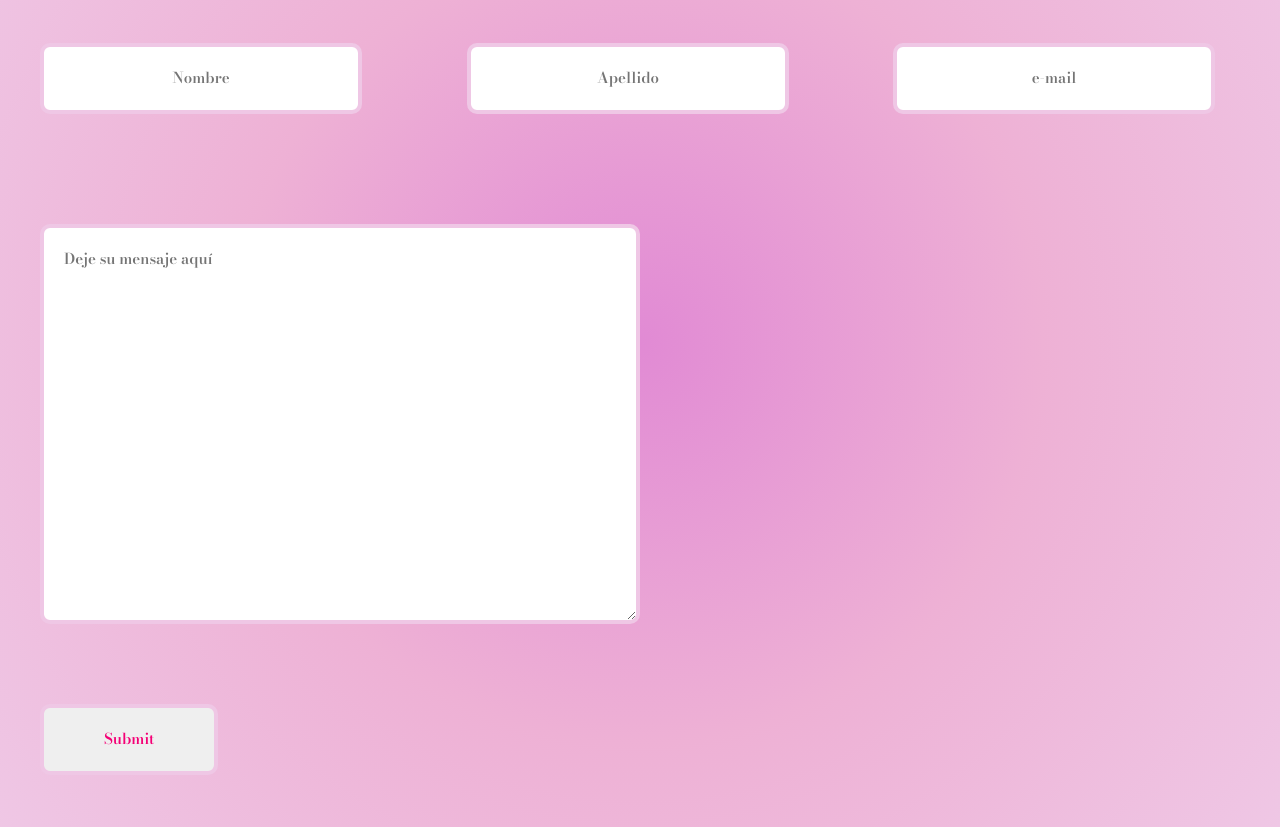
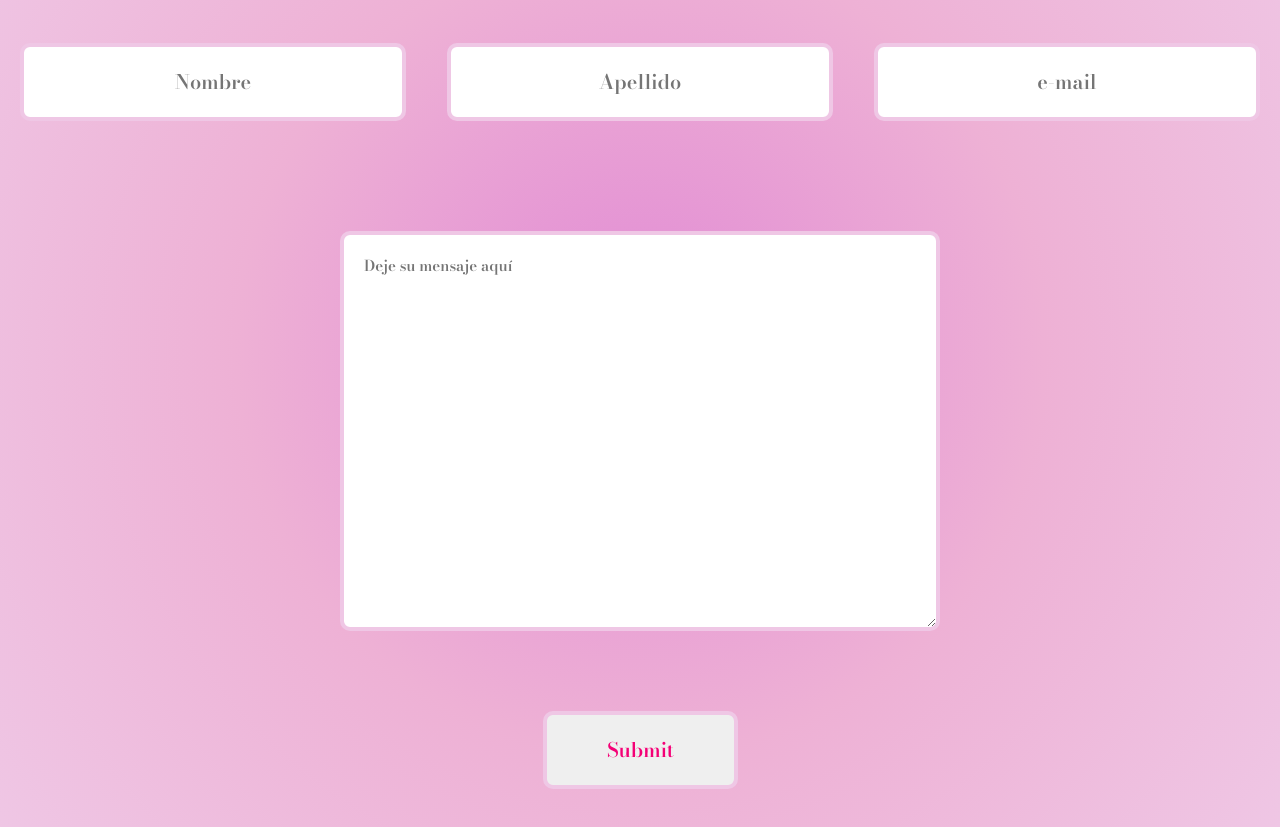
Before and after one commit to FlorenciaTeilleri/PFTEILLERI, a website: page paginas/contacto.html in a window 1280 px wide. Shown: the part 413-1240 px from the top of the page. Drawn offline with nearby package versions, Linux system fonts and the light colour scheme.

Commit message:
ya organizadas con sass todas mis paginas

```diff
--- a/paginas/contacto.html
+++ b/paginas/contacto.html
@@ -51,7 +51,7 @@
     <main class="main-contacto">
 
 
-        <div class="container-fluid">
+        <div class="container-fluid display-flex">
             <div class="row">
                 <div class="col-12 col-xl-12 justify-content-center columnas">
                     <H3 id="tituloContacto" class="tamañoFuente-50px animate__animated animate__pulse animate__slow">Contacto</H3>
@@ -60,20 +60,20 @@
                     <form action=""  enctype="multipart">
                         <div class="col-12 col-xl-12">
                                 <div class="row">
-                                    <div class="col-12 col-xl-4 justify-content-center columnas">
-                                        <input type="text" class="animate__animated animate__pulse animate__slow" placeholder="Nombre">
+                                    <div class="col-12 col-xl-4 columnas">
+                                        <input type="text" class="tamañoFuente-25px animate__animated animate__pulse animate__slow" placeholder="Nombre">
                                     </div>
-                                    <div class="col-12 col-xl-4 justify-content-center columnas">
-                                        <input type="text" class="animate__animated animate__pulse animate__slow" placeholder="Apellido">
+                                    <div class="col-12 col-xl-4 columnas">
+                                        <input type="text" class="tamañoFuente-25px animate__animated animate__pulse animate__slow" placeholder="Apellido">
                                     </div>
-                                    <div class="col-12 col-xl-4 justify-content-center columnas">
-                                        <input type="text" class="animate__animated animate__pulse animate__slow" placeholder="e-mail">
+                                    <div class="col-12 col-xl-4 columnas">
+                                        <input type="text" class="tamañoFuente-25px animate__animated animate__pulse animate__slow" placeholder="e-mail">
                                     </div>
-                                    <div class="col-12 col-xl-12 justify-content-center columnas">
-                                        <textarea name="" id="" cols="70" rows="40" class="animate__animated animate__pulse animate__slow" placeholder="Deje su mensaje aquí"></textarea>
+                                    <div class="col-12 col-xl-12 columnas justify-content-center ">
+                                        <textarea name="" id="" cols="70" rows="40" class="tamañoFuente-25px animate__animated animate__pulse animate__slow" placeholder="Deje su mensaje aquí"></textarea>
                                     </div>
-                                    <div class="col-12 col-xl-12 justify-content-center columnas">
-                                        <input id="boton" class=" tamañoFuente-20px animate__animated animate__pulse animate__slow" type="submit" placeholder="Enviar">
+                                    <div class="col-12 col-xl-12 columnas justify-content-center ">
+                                        <input id="boton" class="tamañoFuente-25px animate__animated animate__pulse animate__slow" type="submit" placeholder="Enviar">
                                     </div>
                                 </div>
                         </div>
--- a/scss/paginas/contacto.scss
+++ b/scss/paginas/contacto.scss
@@ -1,11 +1,19 @@
 
 .main-contacto{
     background-image: $fondo-primario;
-    display: flex;
+    display: flex !important;
+    justify-content: center !important;
     flex-direction: column;
     min-height: 100vh;
     min-height: 100vh;
 
+    .main-contacto .columnas textarea{
+        display: flex;
+    }
+    div.columnas{
+        display: flex;
+        justify-content: center;
+    }
     .columnas{
         padding: 20px;
 
@@ -13,34 +21,37 @@
             text-align: center;
             padding: 20px;
             color: $color-secundario;
-            font-weight: bold;
+        }
+
+        .main-contacto .columnas input{
+            display: flex;
         }
 
         input{
+            justify-content: center;
             text-align: center;
-            font-size: 15px;
+            font-size: 20px;
             padding: 20px 60px;
             color:$color-primario;
-            font-weight: bold;
             border: 4px solid $color-terciario;
             border-radius: 10px ;
             margin: 20px;
         }
-
         textarea{
+            display: flex;
+            justify-content: center;
             font-size: 15px;
             padding: 20px;
-            color:#F40076;
-            font-family: 'Bodoni Moda', serif;
-            font-weight: bold;
+            color:$color-primario;
             border: 4px solid #efc7e5;
             border-radius: 10px ;
-            margin: 50px 20px 20px 20px;
+            margin: $margin * 5 $margin * 2 $margin * 2 $margin * 2;
             width: 600px;
             height: 400px;
         }
 
         #boton{
+            display: flex;
             text-align: center;
             padding: 20px 60px;
             color: $color-primario;
```
Also changed, not shown: css/main.css.
